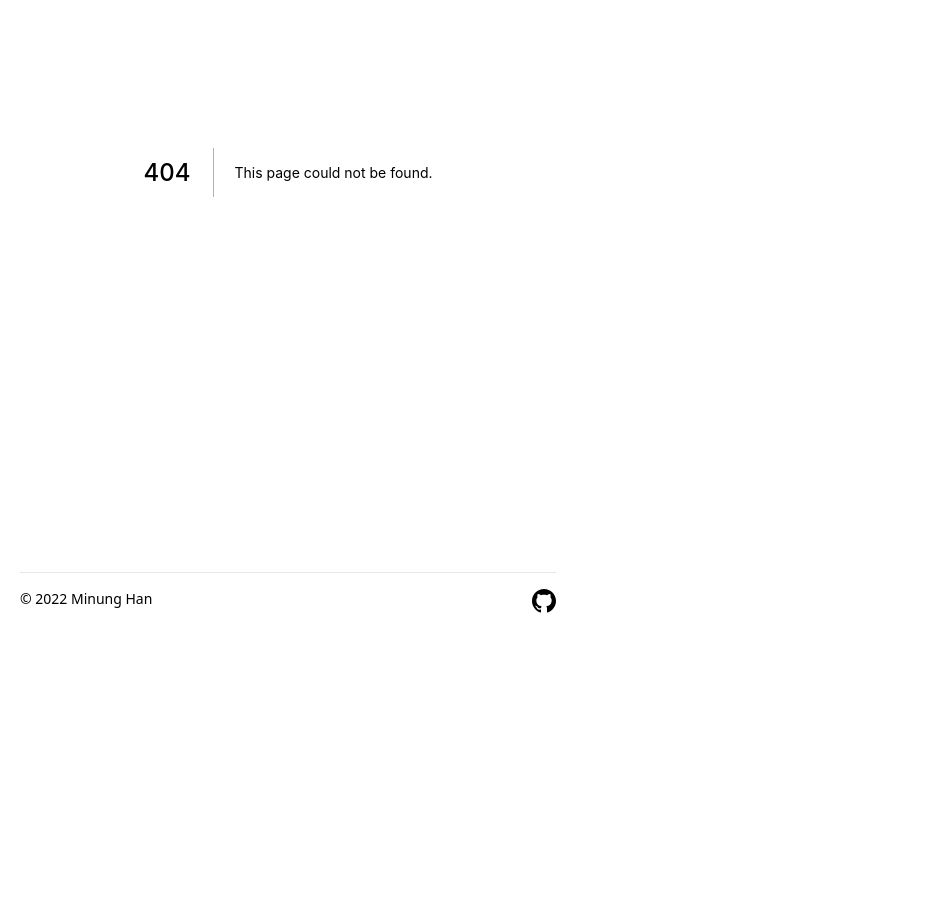
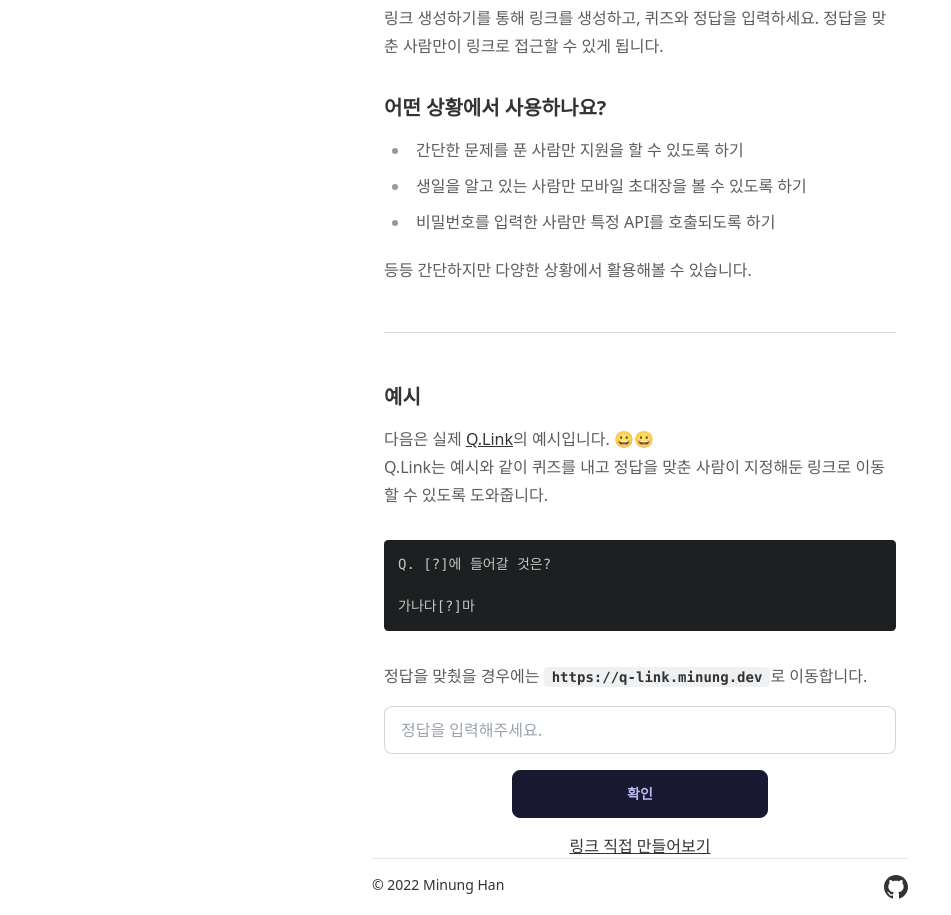
Before and after one commit to hmu332233/q-link, a Next.js app: page /intro in a window 1280 px wide. Before the commit this address had no page. Shown: the part 300-1215 px from the top of the page, without its empty margins (0-951 px from the left). Before the commit the page ends 929 px from the top, so only its background shows below. Built offline with nearby package versions, Linux system fonts and the light colour scheme.

Commit message:
컨텐츠 페이지를 컴포넌트로 분리 후 intro 페이지 추가

```diff
--- /dev/null
+++ b/components/QLinkContents.tsx
@@ -0,0 +1,59 @@
+import React, { useState, useEffect } from 'react';
+
+import Link from 'next/link';
+
+import DefaultInput from 'components/DefaultInput';
+import MarkdownView from 'components/MarkdownView';
+
+type Props = {
+  url: string;
+  contents: string;
+  correct: string;
+};
+
+function QLinkContents({ url, contents, correct }: Props) {
+  const [isCorrect, setIsCorrect] = useState(false);
+  const [showFeedback, setShowFeedback] = useState(false);
+
+  const handleSubmit = (e: React.FormEvent<HTMLFormElement>) => {
+    e.preventDefault();
+    const formData = new FormData(e.currentTarget);
+    const { answer } = Object.fromEntries(formData);
+
+    setIsCorrect(correct === answer);
+    setShowFeedback(true);
+  };
+
+  useEffect(() => {
+    if (!isCorrect) return;
+
+    setTimeout(() => {
+      location.href = url;
+    }, 5000);
+  }, [isCorrect, url]);
+
+  const feedbackMessage = isCorrect
+    ? '정답입니다! 5초 뒤에 링크로 이동합니다'
+    : '오답입니다.';
+
+  return (
+    <div className="flex flex-col items-center gap-y-4">
+      <MarkdownView contents={contents} />
+      <form className="w-full max-w-lg" id="answer" onSubmit={handleSubmit}>
+        <DefaultInput
+          name="answer"
+          placeholder="정답을 입력해주세요."
+          feedback={showFeedback ? feedbackMessage : undefined}
+        />
+      </form>
+      <button className="btn btn-wide" type="submit" form="answer">
+        확인
+      </button>
+      <Link href="/links/new">
+        <a className="link">링크 직접 만들어보기</a>
+      </Link>
+    </div>
+  );
+}
+
+export default QLinkContents;
--- a/pages/index.tsx
+++ b/pages/index.tsx
@@ -26,10 +26,8 @@ function Index() {
               <Link href="/links/new">
                 <a className="btn btn-primary flex-1">Q.Link 생성하기</a>
               </Link>
-              <Link href={introUrl} passHref>
-                <LoadableButton className="flex-1 ml-3">
-                  Q.Link란?
-                </LoadableButton>
+              <Link href="/intro">
+                <a className="btn flex-1 ml-3">Q.Link란?</a>
               </Link>
               <Link href={demoUrl} passHref>
                 <LoadableButton className="btn-outline flex-1 ml-3">
--- /dev/null
+++ b/pages/intro.tsx
@@ -0,0 +1,50 @@
+import Head from 'next/head';
+
+import QLinkContents from 'components/QLinkContents';
+
+const correct = '라';
+const url = 'https://q-link.minung.dev';
+const contents = `### Q.Link는 무엇인가요?
+
+Q.Link란 퀴즈로 접근하는 링크라는 의미로 퀴즈의 정답을 맞췄을 때만 링크에 접속 할 수 있도록 해주는 간단한 서비스입니다. 이벤트, 구인 페이지, 모바일 청접장등 여러 상황에서 사용해보세요!
+이 프로젝트는 [codecaptcha.io](https://www.codecaptcha.io/)에서 영감을 받았습니다.
+
+### Q.Link는 무엇인가요?
+
+링크 생성하기를 통해 링크를 생성하고, 퀴즈와 정답을 입력하세요.
+정답을 맞춘 사람만이 링크로 접근할 수 있게 됩니다.
+
+### 어떤 상황에서 사용하나요?
+
+- 간단한 문제를 푼 사람만 지원을 할 수 있도록 하기
+- 생일을 알고 있는 사람만 모바일 초대장을 볼 수 있도록 하기
+- 비밀번호를 입력한 사람만 특정 API를 호출되도록 하기
+
+등등 간단하지만 다양한 상황에서 활용해볼 수 있습니다.
+
+---
+
+### 예시
+
+다음은 실제 [Q.Link](https://q-link.minung.dev)의 예시입니다. 😀😀
+Q.Link는 예시와 같이 퀴즈를 내고 정답을 맞춘 사람이 지정해둔 링크로 이동할 수 있도록 도와줍니다.
+
+\`\`\`
+Q. [?]에 들어갈 것은?
+
+가나다[?]마
+\`\`\`
+정답을 맞췄을 경우에는 \`https://q-link.minung.dev\`로 이동합니다.`;
+
+function LinkIntro() {
+  return (
+    <>
+      <Head>
+        <title>Q.Link - intro</title>
+      </Head>
+      <QLinkContents url={url} contents={contents} correct={correct} />
+    </>
+  );
+}
+
+export default LinkIntro;
--- a/pages/links/[id].tsx
+++ b/pages/links/[id].tsx
@@ -1,12 +1,9 @@
 import type { GetServerSideProps } from 'next';
-import Link from 'next/link';
 import Head from 'next/head';
 
 import axios from 'axios';
 
-import MarkdownView from 'components/MarkdownView';
-import DefaultInput from 'components/DefaultInput';
-import { useEffect, useState } from 'react';
+import QLinkContents from 'components/QLinkContents';
 
 type Props = {
   id: string;
@@ -16,50 +13,12 @@ type Props = {
 };
 
 function LinkId({ id, url, contents, correct }: Props) {
-  const [isCorrect, setIsCorrect] = useState(false);
-  const [showFeedback, setShowFeedback] = useState(false);
-  const handleSubmit = (e: React.FormEvent<HTMLFormElement>) => {
-    e.preventDefault();
-    const formData = new FormData(e.currentTarget);
-    const { answer } = Object.fromEntries(formData);
-
-    setIsCorrect(correct === answer);
-    setShowFeedback(true);
-  };
-
-  useEffect(() => {
-    if (!isCorrect) return;
-
-    setTimeout(() => {
-      location.href = url;
-    }, 5000);
-  }, [isCorrect, url]);
-
-  const feedbackMessage = isCorrect
-    ? '정답입니다! 5초 뒤에 링크로 이동합니다'
-    : '오답입니다.';
-
   return (
     <>
       <Head>
         <title>Q.Link - {id}</title>
       </Head>
-      <div className="flex flex-col items-center gap-y-4">
-        <MarkdownView contents={contents} />
-        <form className="w-full max-w-lg" id="answer" onSubmit={handleSubmit}>
-          <DefaultInput
-            name="answer"
-            placeholder="정답을 입력해주세요."
-            feedback={showFeedback ? feedbackMessage : undefined}
-          />
-        </form>
-        <button className="btn btn-wide" type="submit" form="answer">
-          확인
-        </button>
-        <Link href="/links/new">
-          <a className="link">링크 직접 만들어보기</a>
-        </Link>
-      </div>
+      <QLinkContents url={url} contents={contents} correct={correct} />
     </>
   );
 }
```
